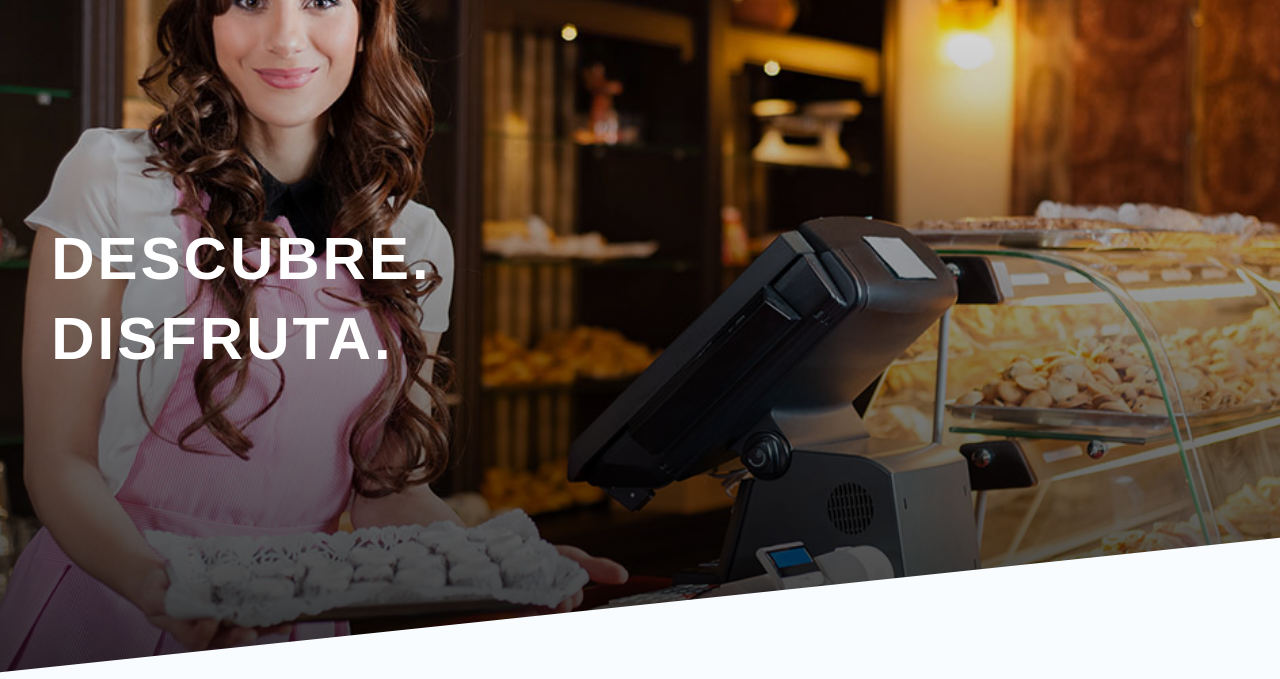
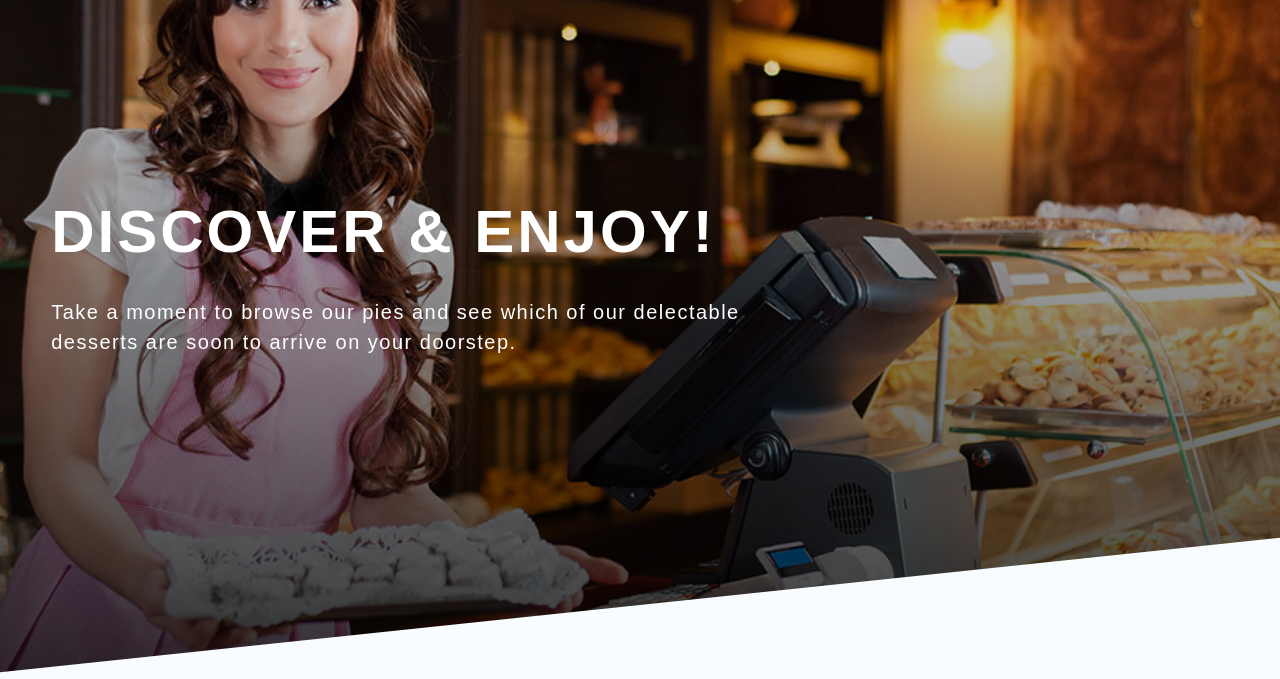
Before and after one commit to kevinduncke/WEB-PAGES-PROJECTS, a plain HTML site: page Bethany's Pie Shop/index.html in a window 1280 px wide. Shown: the part 121-800 px from the top of the page. Drawn offline with Linux system fonts and the light colour scheme.

Commit message:
WP (Updated BPS banner)
Co-authored-by: Kevin Duncke <kevinduncke@gmail.com>

```diff
--- a/Bethany's Pie Shop/index.html
+++ b/Bethany's Pie Shop/index.html
@@ -61,9 +61,11 @@
         <section class="bps-main-banner-sect">
           <div id="bps-main-banner">
             <div class="bps-main-banner-h1">
-              <h1>
-                Descubre. <br> Disfruta.
-              </h1>
+              <h1>Discover & Enjoy!</h1>
+              <p>
+                Take a moment to browse our pies and see which of our
+                delectable desserts are soon to arrive on your doorstep.
+              <p>
             </div>
           </div>
         </section>
--- a/Bethany's Pie Shop/styles/banner.css
+++ b/Bethany's Pie Shop/styles/banner.css
@@ -2,9 +2,15 @@
     margin-bottom: 5rem;
 }
 
-.bps-main-banner-h1 h1{
+.bps-main-banner-h1 h1 {
     text-transform: uppercase;
     font-weight: 700;
+    color: white;
+}
+
+.bps-main-banner-h1 p{
+    font-weight: 400;
+    text-transform: none;
     color: white;
 }
 
@@ -45,14 +51,12 @@
     transform-origin: 0 0;
     transform: rotateZ(-6deg);
 }
-
 @keyframes no-transform {
     100% {
         opacity: 1;
         transform: none;
     }
 }
-
 
 @media screen and (max-width: 991px) {
     #bps-main-banner {
@@ -72,11 +76,17 @@
         letter-spacing: 3px;
         line-height: 60px;
     }
+    .bps-main-banner-h1 p{
+        font-size: 18px;
+        margin-top: 25px;
+        margin-right: 35px;
+        letter-spacing: 1.5px;
+    }
 }
 
 @media screen and (min-width: 992px){
     .bps-main-banner-h1 {
-        margin-top: 3rem;
+        margin-top: 1rem;
         margin-left: 4%;
         padding: 2rem 0;
         text-align: left;
@@ -86,4 +96,11 @@
         letter-spacing: 3px;
         line-height: 80px;
     }
+    .bps-main-banner-h1 p{
+        font-size: 20px;
+        margin-top: 25px;
+        margin-right: 35px;
+        letter-spacing: 1.5px;
+        width: 65%;
+    }
 }
```
